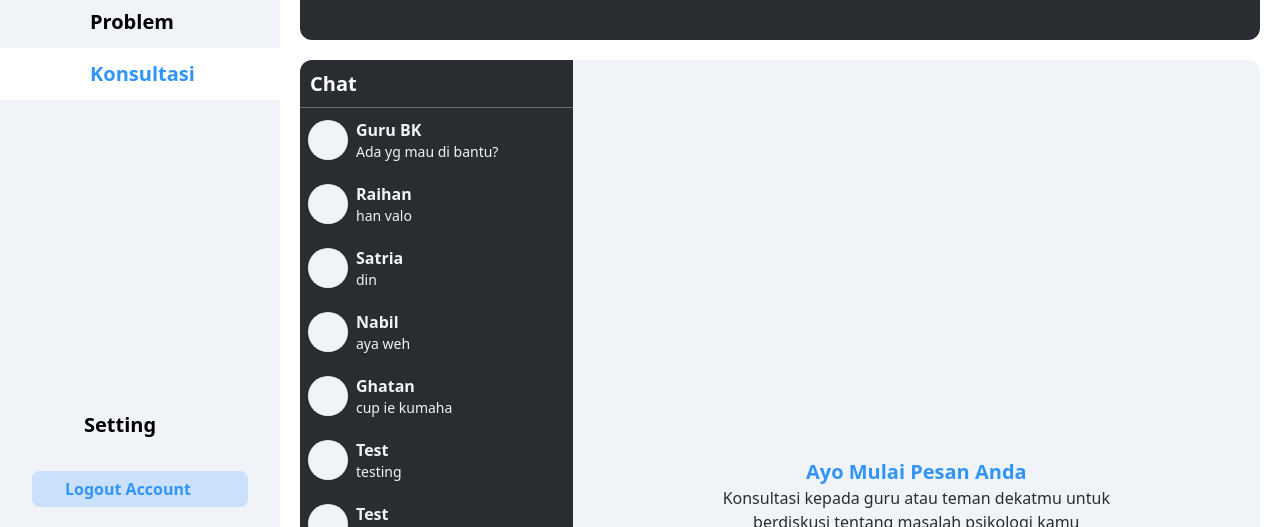
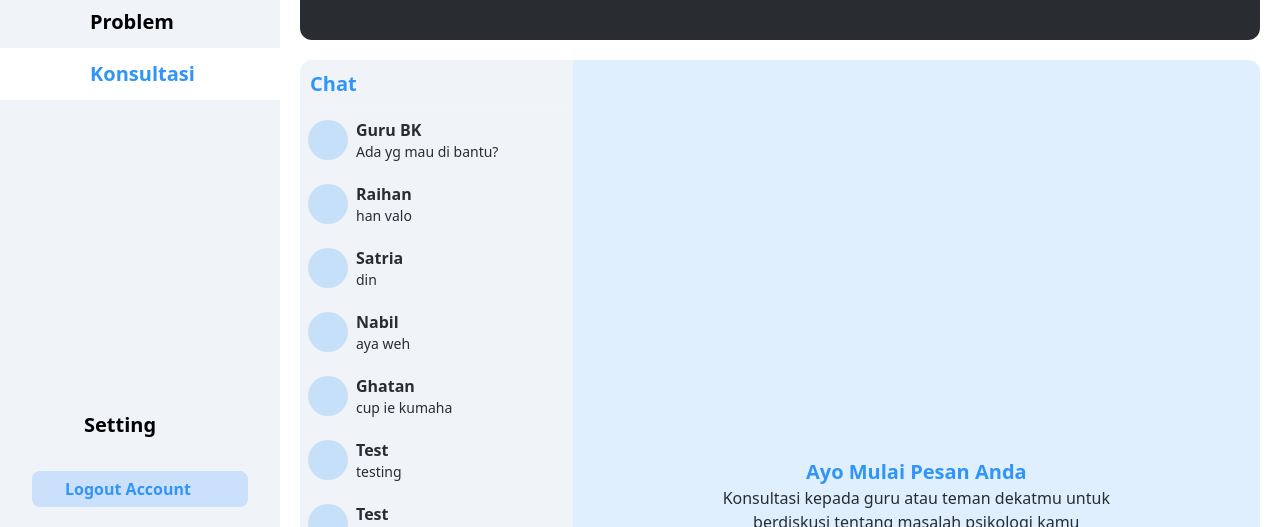
Before and after one commit to Rifandiysf/conseling-guidance-apps, a React (Vite) app: page /konsultasi in a window 1280 px wide. Shown: the part 273-800 px from the top of the page. Built offline with nearby package versions, Linux system fonts and the light colour scheme; some icons are missing.

Commit message:
merubah warna

```diff
--- a/src/Components/CardChat.jsx
+++ b/src/Components/CardChat.jsx
@@ -3,10 +3,10 @@
 const CardChat = ({nameUser, lastChat}) => {
   return (
     <div className="flex items-center gap-2 w-full h-16 mx-2">
-        <div className="bg-container w-[40px] h-[40px] rounded-full"></div>
+        <div className="bg-[#3194f736] w-[40px] h-[40px] rounded-full"></div>
         <div>
-            <h1 className="font-semibold text-container">{nameUser}</h1>
-            <p className="text-sm text-container ">{lastChat}</p>
+            <h1 className="font-semibold text-text">{nameUser}</h1>
+            <p className="text-sm text-text ">{lastChat}</p>
         </div>
   </div>
   )
--- a/src/Pages/Konsultasi.jsx
+++ b/src/Pages/Konsultasi.jsx
@@ -15,9 +15,9 @@ const Konsultasi = () => {
 
           <div className="col-span-1 row-span-4 flex  rounded-xl h-screen">
 
-            <div className="w-2/5 h-full rounded-l-xl border-slate-500 bg-text overflow-y-scroll overflow-x-hidden max-sm:w-full max-sm:rounded-xl">
+            <div className="w-2/5 h-full rounded-l-xl border-slate-500 bg-container overflow-y-scroll overflow-x-hidden max-sm:w-full max-sm:rounded-xl">
               <div className="w-full h-12 p-2.5 border-b border-[#f0f4f954]">
-                <h1 className="text-xl font-bold text-body">Chat</h1>
+                <h1 className="text-xl font-bold text-primary">Chat</h1>
               </div>
 
               <CardChat nameUser={'Guru BK'} lastChat={'Ada yg mau di bantu?'}/>
@@ -35,7 +35,7 @@ const Konsultasi = () => {
 
             </div>
 
-            <div className="flex justify-center items-center bg-container w-full h-full rounded-r-xl p-2.5 max-sm:hidden ">
+            <div className="flex justify-center items-center bg-[#3194f727] w-full h-full rounded-r-xl p-2.5 max-sm:hidden ">
               <div className="flex flex-col justify-center items-center">
                 <Message color="#3195F7" variant="Bulk" size={72}/>
                 <h1 className="text-xl font-bold text-primary">Ayo Mulai Pesan Anda</h1>
```
